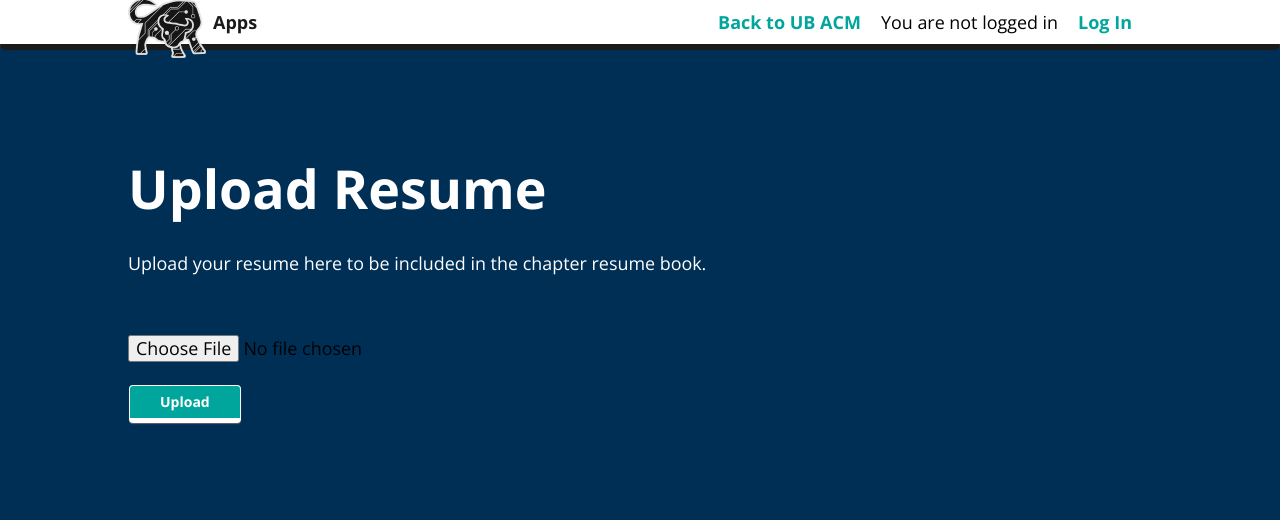
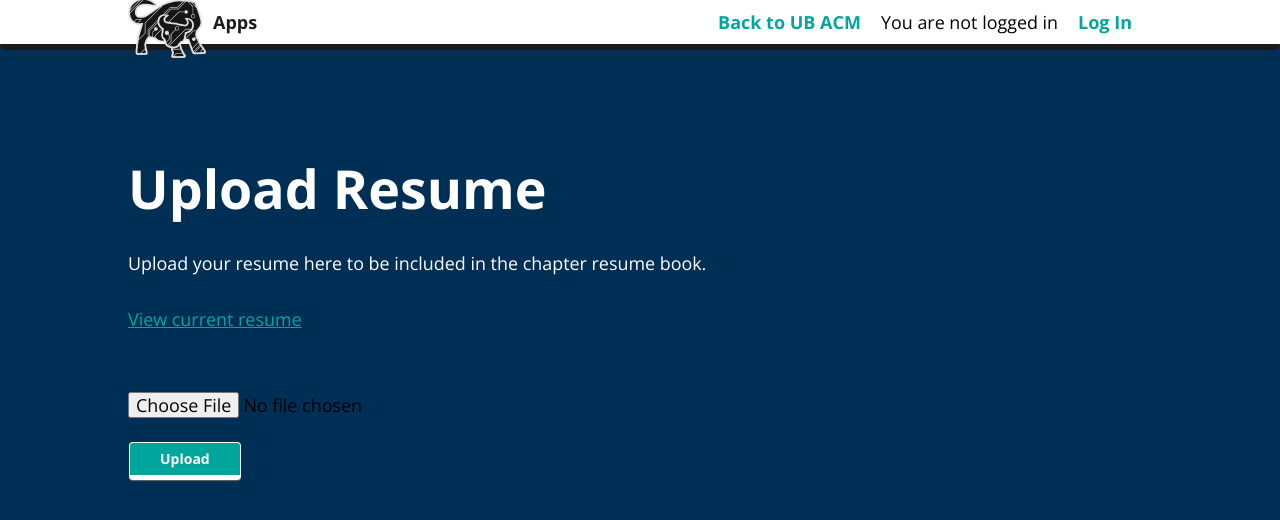
Before and after one commit to ubacm/swe0, a Django app: template swe0/profiles/templates/profiles/resume_upload.html in a window 1280 px wide. Shown: the top 520 px of the page. Run offline with Django 3.2, Linux system fonts and the light colour scheme; the template is opened without the code that fills it: values that come from a table or form of the project are taken from there, others are empty; tables that the repository leaves empty hold one stand-in row (values such as "Sample post"); parts of the project's set-up code (start-up, migrations or seed data) failed here and were passed over.

Commit message:
Add link to resume on upload page

```diff
--- a/swe0/profiles/templates/profiles/resume_upload.html
+++ b/swe0/profiles/templates/profiles/resume_upload.html
@@ -9,6 +9,9 @@
   <br>
   <h1>Upload Resume</h1>
   <p>Upload your resume here to be included in the chapter resume book.</p>
+  {% if profile.resume %}
+    <p><a href="{{ profile.resume.url }}">View current resume</a></p>
+  {% endif %}
   <br>
   <form method="post" enctype="multipart/form-data">
     {% csrf_token %}
```
